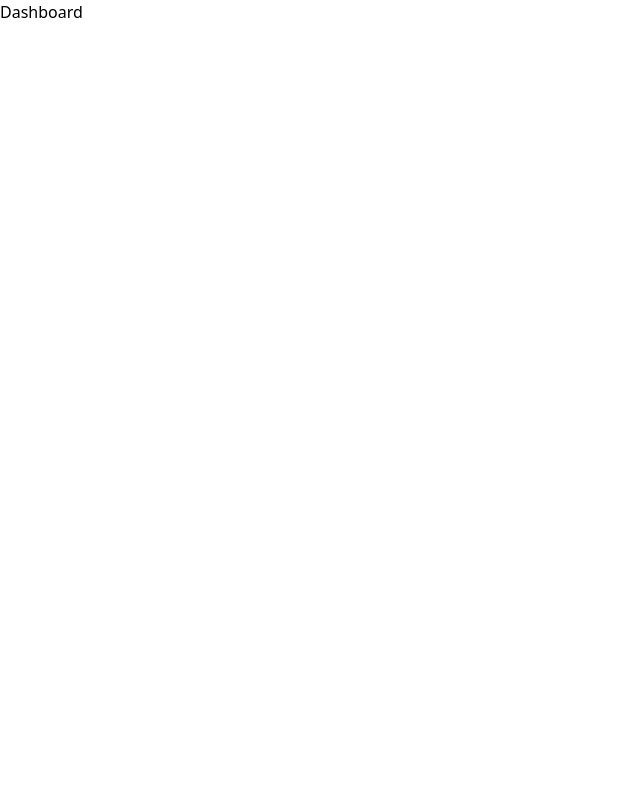
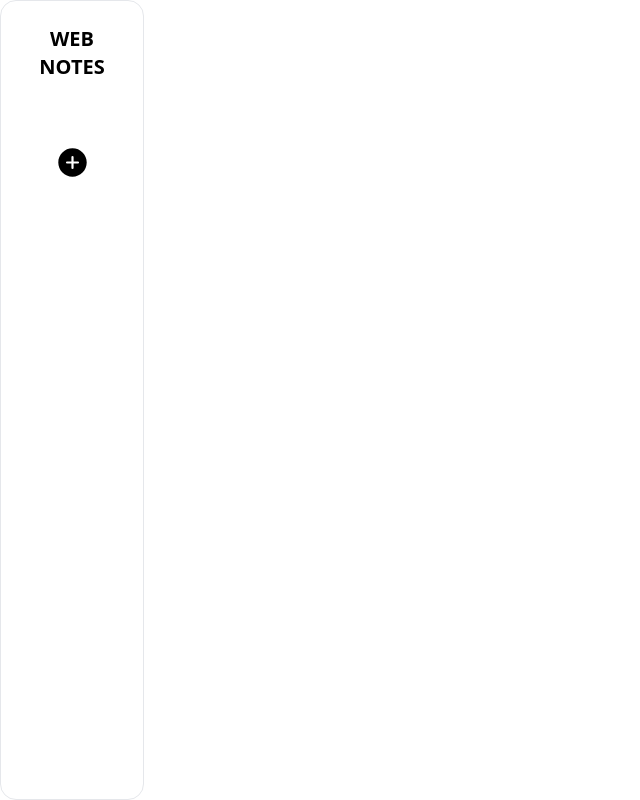
Before and after one commit to Shreyass48/react-app, a React (Vite) app: page /dashboard in a window 1280 px wide. Shown: the whole page, without its empty margins (0-640 px from the left). Built offline with nearby package versions, Linux system fonts and the light colour scheme.

Commit message:
sidebar added

```diff
--- a/package.json
+++ b/package.json
@@ -12,6 +12,7 @@
   "dependencies": {
     "react": "^18.2.0",
     "react-dom": "^18.2.0",
+    "react-icons": "^5.1.0",
     "react-router-dom": "^6.23.0"
   },
   "devDependencies": {
--- /dev/null
+++ b/src/components/Note.jsx
@@ -0,0 +1,11 @@
+import React from "react";
+
+function Note() {
+  return (
+    <div className="bg-green-300 rounded-md flex">
+      <p>hi</p>
+    </div>
+  );
+}
+
+export default Note;
--- /dev/null
+++ b/src/components/Sidebar.jsx
@@ -0,0 +1,39 @@
+import React from "react";
+import { useState } from "react";
+import { IoAddCircle } from "react-icons/io5";
+
+function Sidebar() {
+  const [isOpen, setIsOpen] = useState(false);
+  const colors = ["#fe9b72", "#fec971", " #00d4fe", "#b693fd", "#e4ee91"];
+
+  const handleExpand = () => {
+    setIsOpen(!isOpen);
+  };
+
+  return (
+    <div>
+      <div className="h-screen w-36 flex flex-col gap-10 border border-r-1 rounded-2xl items-center">
+        <p className="p-6 font-semibold text-center text-xl">
+          WEB <br />
+          NOTES
+        </p>
+        <button onClick={handleExpand}>
+          <IoAddCircle size={35} />
+        </button>
+        {isOpen && (
+          <ul className="flex flex-col gap-3 transition-transform duration-700">
+            {colors?.map((color, indx) => (
+              <li
+                className="bg-red-400 h-6 w-6 rounded-xl  cursor-pointer"
+                key={indx}
+                style={{ backgroundColor: color }}
+              />
+            ))}
+          </ul>
+        )}
+      </div>
+    </div>
+  );
+}
+
+export default Sidebar;
--- a/src/pages/Dashboard.jsx
+++ b/src/pages/Dashboard.jsx
@@ -1,7 +1,14 @@
 import React from "react";
+import Note from "../components/Note";
+import Sidebar from "../components/Sidebar";
 
 function Dashboard() {
-  return <div>Dashboard</div>;
+  return (
+    <div>
+      <Sidebar />
+      {/* <Note /> */}
+    </div>
+  );
 }
 
 export default Dashboard;
```
Also changed, not shown: 1 other file (tests, documents, lock files or other folders).
